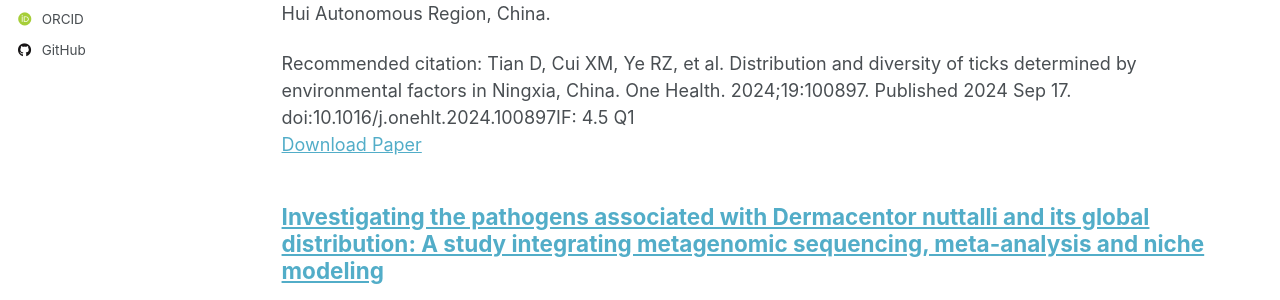
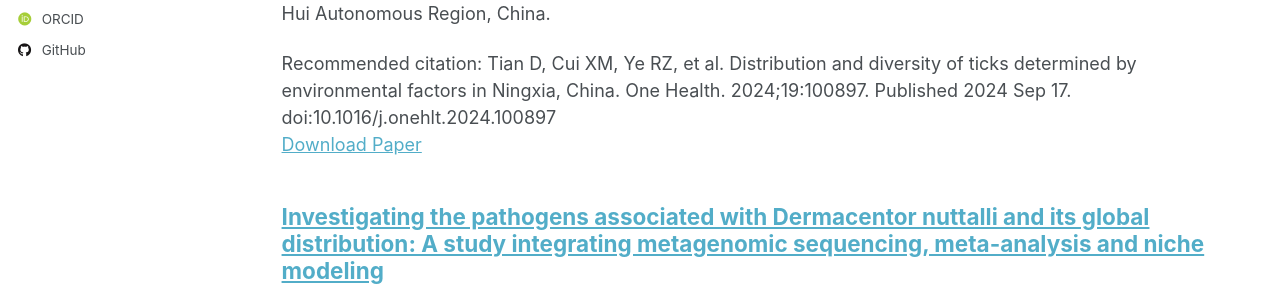
Before and after one commit to WeiHua363/WeiHua363.github.io, a Jekyll site: the page built from _pages/publications.html, in a window 1280 px wide and 900 px high. Shown: the part 386-686 px from the top of the window. Built offline with Jekyll 4.4.1, drawn with Linux system fonts in a browser that asks for light colours; some web fonts are replaced; a script that is not in the unit is left out.

Commit message:
Update 2024-09-17-Distribution-diversity-ticks-Ningxia.md

```diff
--- a/_publications/2024-09-17-Distribution-diversity-ticks-Ningxia.md
+++ b/_publications/2024-09-17-Distribution-diversity-ticks-Ningxia.md
@@ -7,5 +7,5 @@ excerpt: 'Conducting a field survey on parasitic and host-seeking ticks，and ex
 date: 2024-09-17
 venue: 'One Health. 2024;19:100897'
 paperurl: 'http://WeiHua363.github.io/files/paper4.pdf'
-citation: 'Tian D, Cui XM, Ye RZ, et al. Distribution and diversity of ticks determined by environmental factors in Ningxia, China. One Health. 2024;19:100897. Published 2024 Sep 17. doi:10.1016/j.onehlt.2024.100897IF: 4.5 Q1'
+citation: 'Tian D, Cui XM, Ye RZ, et al. Distribution and diversity of ticks determined by environmental factors in Ningxia, China. One Health. 2024;19:100897. Published 2024 Sep 17. doi:10.1016/j.onehlt.2024.100897'
 ---
```
